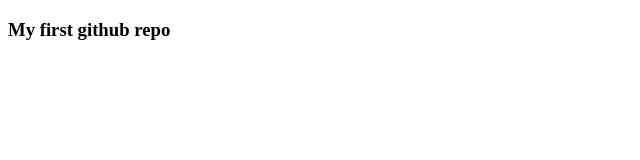
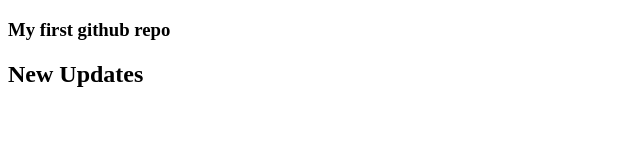
Before and after one commit to chaity345/my-first-github-repo, a plain HTML site: page index.html in a window 1280 px wide. Shown: the whole page, without its empty margins (0-640 px from the left). Drawn offline with Linux system fonts and the light colour scheme.

Commit message:
updated feature

```diff
--- a/index.html
+++ b/index.html
@@ -7,6 +7,7 @@
 </head>
 <body>
     <h3>My first github repo</h3>
+    <h2>New Updates</h2>
 
 </body>
 </html>
```
